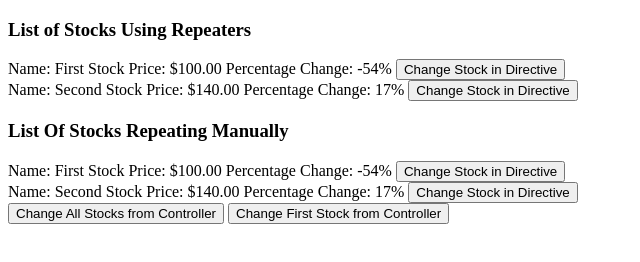
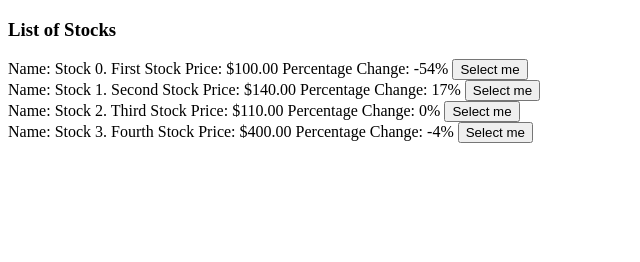
Before and after one commit to cmphr/ang-up-run, a website: page ng-include/index.html in a window 1280 px wide. Shown: the whole page, without its empty margins (0-640 px from the left). Drawn offline with Linux system fonts and the light colour scheme.

Commit message:
Modify custom directive to use different scope types

```diff
--- a/ng-include/app.js
+++ b/ng-include/app.js
@@ -10,18 +10,21 @@ angular.module('stockMarketApp', [])
         name: 'Second Stock',
         price: 140,
         previous: 120
+      },
+      {
+        name: 'Third Stock',
+        price: 110,
+        previous: 110
+      },
+      {
+        name: 'Fourth Stock',
+        price: 400,
+        previous: 420
       }
     ];
-    self.changeAllStocks = function () {
-      for (var i = 0; i < 4; i++) {
-        self.stocks[i] = {
-          name: 'Controller Stock',
-          price: 200,
-          previous: 250
-        }
-      }
+
+    self.onStockSelect = function(price, name) {
+      console.log('Selected Price ', price, 'Name ', name);
     };
-    self.changeFirstStock = function() {
-      self.stocks[0].name = 'Changed First Stock';
-    }
+
   }]);
--- a/ng-include/directive.js
+++ b/ng-include/directive.js
@@ -4,18 +4,21 @@ angular.module('stockMarketApp')
       templateUrl: 'stock.html',
       restrict: 'A',
       scope: {
-        stockData: '='
+        stockData: '=',
+        stockTitle: '@',
+        whenSelect: '&'
       },
       link: function($scope, $element, $attrs) {
         $scope.getChange = function(stock) {
           return Math.ceil(((stock.price - stock.previous) / stock.previous) * 100);
         };
-        $scope.changeStock = function() {
-          $scope.stockData = {
-            name: 'Directive Stock',
-            price: 500,
-            previous: 100
-          };
+
+        $scope.onSelect = function() {
+          $scope.whenSelect({
+            stockName: $scope.stockData.name,
+            stockPrice: $scope.stockData.price,
+            stockPrevious: $scope.stockData.previous
+          });
         };
       }
     };
--- a/ng-include/index.html
+++ b/ng-include/index.html
@@ -1,25 +1,25 @@
 <!DOCTYPE html>
 <html lang="en">
+
 <head>
   <meta charset="UTF-8">
   <title>Stock Market App</title>
 </head>
+
 <body ng-app="stockMarketApp">
   <div ng-controller="MainCtrl as mainCtrl">
-    <h3>List of Stocks Using Repeaters</h3>
+    <h3>List of Stocks</h3>
     <div ng-repeat="s in mainCtrl.stocks">
-      <div stock-widget stock-data="s"></div>
+      <div stock-widget
+        stock-data="s"
+        stock-title="Stock {{$index}}. {{s.name}}"
+        when-select="mainCtrl.onStockSelect(stockPrice, stockName)"></div>
     </div>
 
-    <h3>List Of Stocks Repeating Manually</h3>
-    <div stock-widget stock-data="mainCtrl.stocks[0]"></div>
-    <div stock-widget stock-data="mainCtrl.stocks[1]"></div>
-
-    <button ng-click="mainCtrl.changeAllStocks()">Change All Stocks from Controller</button>
-    <button ng-click="mainCtrl.changeFirstStock()">Change First Stock from Controller</button>
   </div>
   <script src="angular.js"></script>
   <script src="app.js"></script>
   <script src="directive.js"></script>
 </body>
+
 </html>
--- a/ng-include/stock.html
+++ b/ng-include/stock.html
@@ -1,10 +1,9 @@
 <div class="stock-dash">
   Name:
-  <span class="stock-name" ng-bind="stockData.name"></span>
+  <span class="stock-name" ng-bind="stockTitle"></span>
   Price:
   <span class="stock-price" ng-bind="stockData.price | currency"></span>
   Percentage Change:
   <span class="stock-change" ng-bind="getChange(stockData) + '%'"></span>
-
-  <button ng-click="changeStock()">Change Stock in Directive</button>
+  <button ng-click="onSelect()">Select me</button>
 </div>
```
